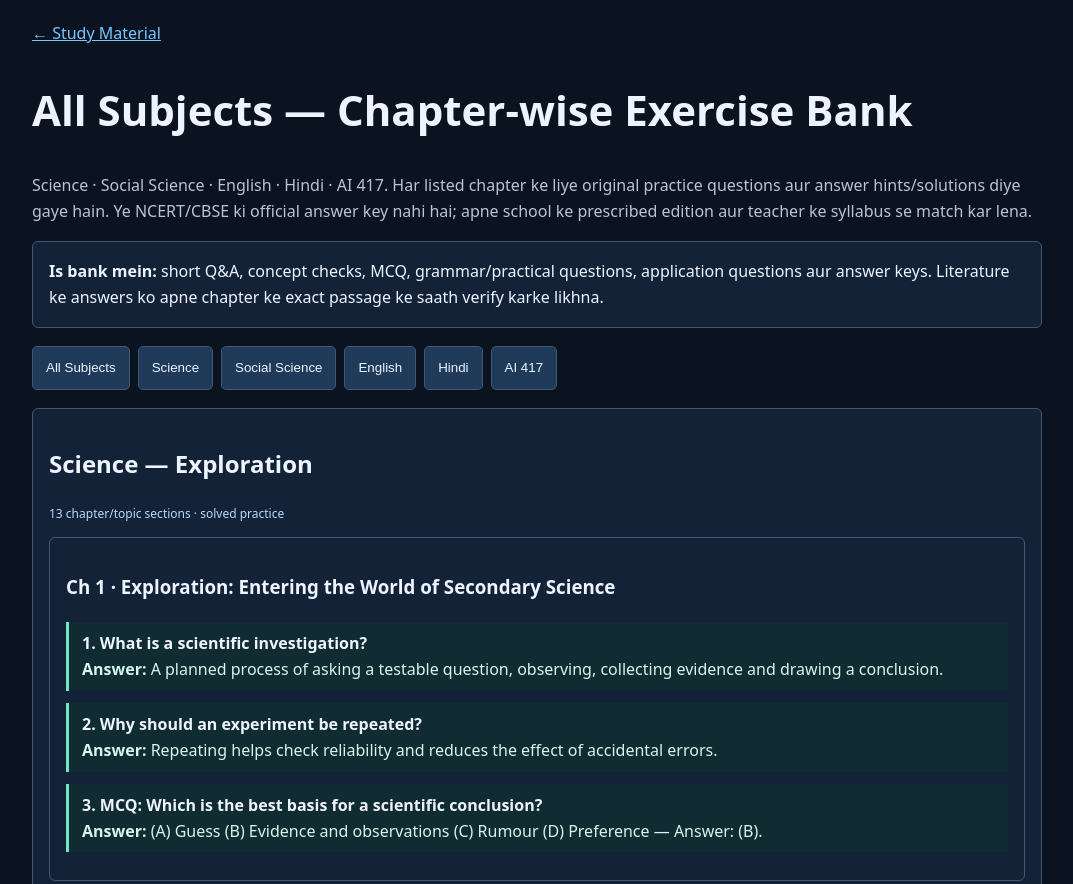
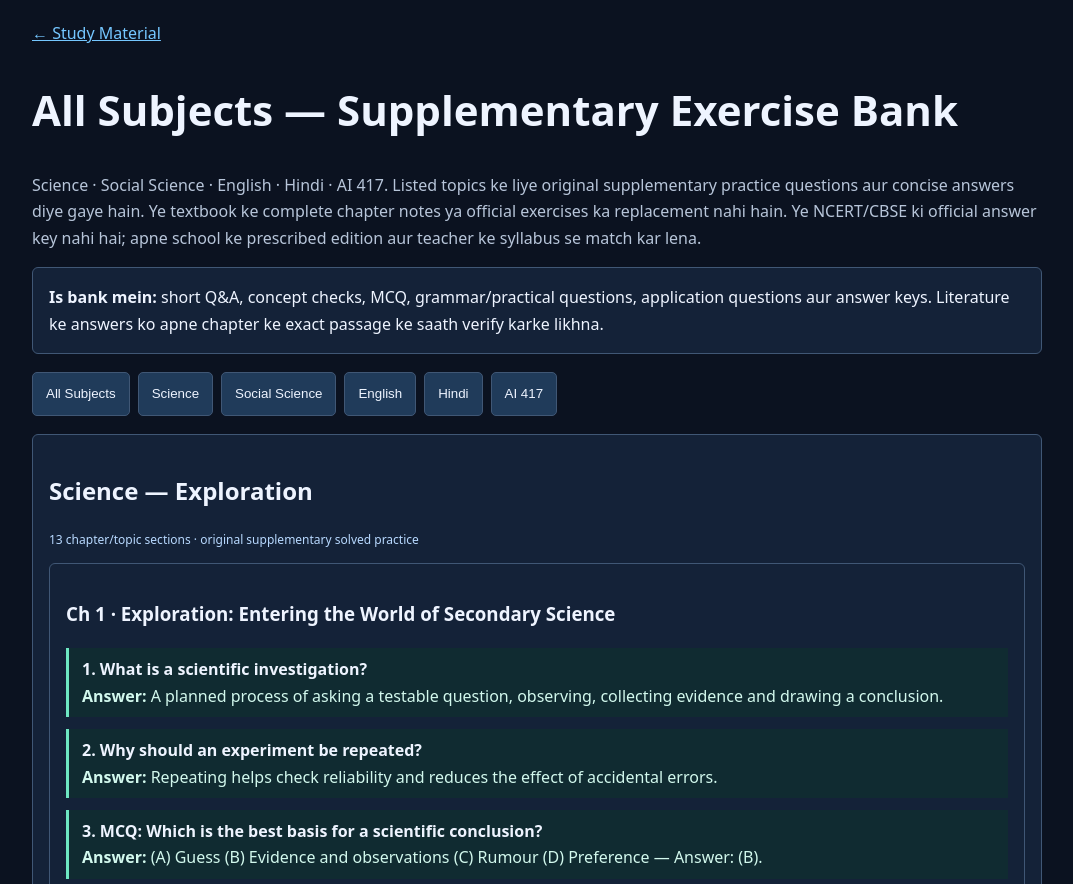
Before and after one commit to vintagegamer440-cmd/study-master-9, a plain HTML site: page all-subject-exercises.html in a window 1280 px wide. Shown: the top 884 px of the page, without its empty margins (103-1176 px from the left). Drawn offline with Linux system fonts and the light colour scheme.

Commit message:
Add subject-specific exercise bank navigation and clarify scope

```diff
--- a/all-subject-exercises.html
+++ b/all-subject-exercises.html
@@ -4,8 +4,8 @@
 :root{color-scheme:dark;--bg:#0b1220;--panel:#142238;--line:#405775;--ink:#eef4ff;--muted:#b7c5d9;--accent:#75c7ff;--good:#6ee7c2}
 *{box-sizing:border-box}body{margin:0;background:var(--bg);color:var(--ink);font:16px/1.65 system-ui,Arial}.wrap{max-width:1050px;margin:auto;padding:20px}a{color:var(--accent)}h1{font-size:clamp(28px,5vw,42px)}.muted{color:var(--muted)}.bar{display:flex;gap:8px;flex-wrap:wrap;margin:18px 0}.bar button,select{background:#203b5a;color:var(--ink);border:1px solid var(--line);padding:10px 13px;border-radius:5px;min-height:44px}.card{background:var(--panel);border:1px solid var(--line);border-radius:6px;padding:16px;margin:13px 0}.unit{border-left:3px solid var(--good);padding:8px 13px;margin:12px 0;background:#102b31}.answer{color:#d2f8ed}.tag{font-size:12px;color:#b8d9ff}.qtitle{font-weight:700}.grid{display:grid;grid-template-columns:repeat(auto-fit,minmax(220px,1fr));gap:12px}@media(max-width:600px){.wrap{padding:12px}.card{padding:13px}}
 </style></head><body><main class="wrap">
-<a href="./study-material.html">← Study Material</a><h1>All Subjects — Chapter-wise Exercise Bank</h1>
-<p class="muted">Science · Social Science · English · Hindi · AI 417. Har listed chapter ke liye original practice questions aur answer hints/solutions diye gaye hain. Ye NCERT/CBSE ki official answer key nahi hai; apne school ke prescribed edition aur teacher ke syllabus se match kar lena.</p>
+<a href="./study-material.html">← Study Material</a><h1>All Subjects — Supplementary Exercise Bank</h1>
+<p class="muted">Science · Social Science · English · Hindi · AI 417. Listed topics ke liye original supplementary practice questions aur concise answers diye gaye hain. Ye textbook ke complete chapter notes ya official exercises ka replacement nahi hain. Ye NCERT/CBSE ki official answer key nahi hai; apne school ke prescribed edition aur teacher ke syllabus se match kar lena.</p>
 <div class="card"><b>Is bank mein:</b> short Q&A, concept checks, MCQ, grammar/practical questions, application questions aur answer keys. Literature ke answers ko apne chapter ke exact passage ke saath verify karke likhna.</div>
 <div class="bar"><button onclick="show('all')">All Subjects</button><button onclick="show('science')">Science</button><button onclick="show('sst')">Social Science</button><button onclick="show('english')">English</button><button onclick="show('hindi')">Hindi</button><button onclick="show('ai')">AI 417</button></div>
 <div id="content"></div>
@@ -261,8 +261,8 @@ const banks = [
 ]}
 ];
 function esc(x){return String(x).replace(/[&<>"]/g,c=>({'&':'&amp;','<':'&lt;','>':'&gt;','"':'&quot;'}[c]));}
-function show(which){const root=document.getElementById('content');root.innerHTML='';banks.filter(b=>which==='all'||b.subject===which).forEach(b=>{const section=document.createElement('section');section.className='card';section.innerHTML='<h2>'+esc(b.name)+'</h2><p class="tag">'+b.chapters.length+' chapter/topic sections · solved practice</p>';b.chapters.forEach((ch,i)=>{const box=document.createElement('div');box.className='card';box.innerHTML='<h3>'+esc(ch[0])+'</h3>'+ch[1].map((qa,j)=>'<div class="unit"><div class="qtitle">'+(j+1)+'. '+esc(qa[0])+'</div><div class="answer"><b>Answer:</b> '+esc(qa[1])+'</div></div>').join('');section.appendChild(box)});root.appendChild(section)})}
-show('all');
+function show(which){const root=document.getElementById('content');root.innerHTML='';const chosen=banks.filter(b=>which==='all'||b.subject===which);if(!chosen.length){root.innerHTML='<section class="card">No exercise set is available for this subject yet.</section>';return}chosen.forEach(b=>{const section=document.createElement('section');section.className='card';section.id=b.subject;section.innerHTML='<h2>'+esc(b.name)+'</h2><p class="tag">'+b.chapters.length+' chapter/topic sections · original supplementary solved practice</p>';b.chapters.forEach((ch,i)=>{const box=document.createElement('div');box.className='card';box.innerHTML='<h3>'+esc(ch[0])+'</h3>'+ch[1].map((qa,j)=>'<div class="unit"><div class="qtitle">'+(j+1)+'. '+esc(qa[0])+'</div><div class="answer"><b>Answer:</b> '+esc(qa[1])+'</div></div>').join('');section.appendChild(box)});root.appendChild(section)})}
+const requested=new URLSearchParams(location.search).get('subject');show(['science','sst','english','hindi','ai'].includes(requested)?requested:'all');
 </script>
 <p class="muted">Note: Literature questions are revision prompts. Match plot-specific details, quotations, poet/author names and exact textbook exercise wording with your prescribed book. Original supplementary questions are not copied from the textbook.</p>
 <p><a href="./maths-notes.html">Maths Part 1</a> · <a href="./maths-part2-notes.html">Maths Part 2</a> · <a href="./study-material.html">Study Material</a> · <a href="./index.html">Home</a></p>
```
